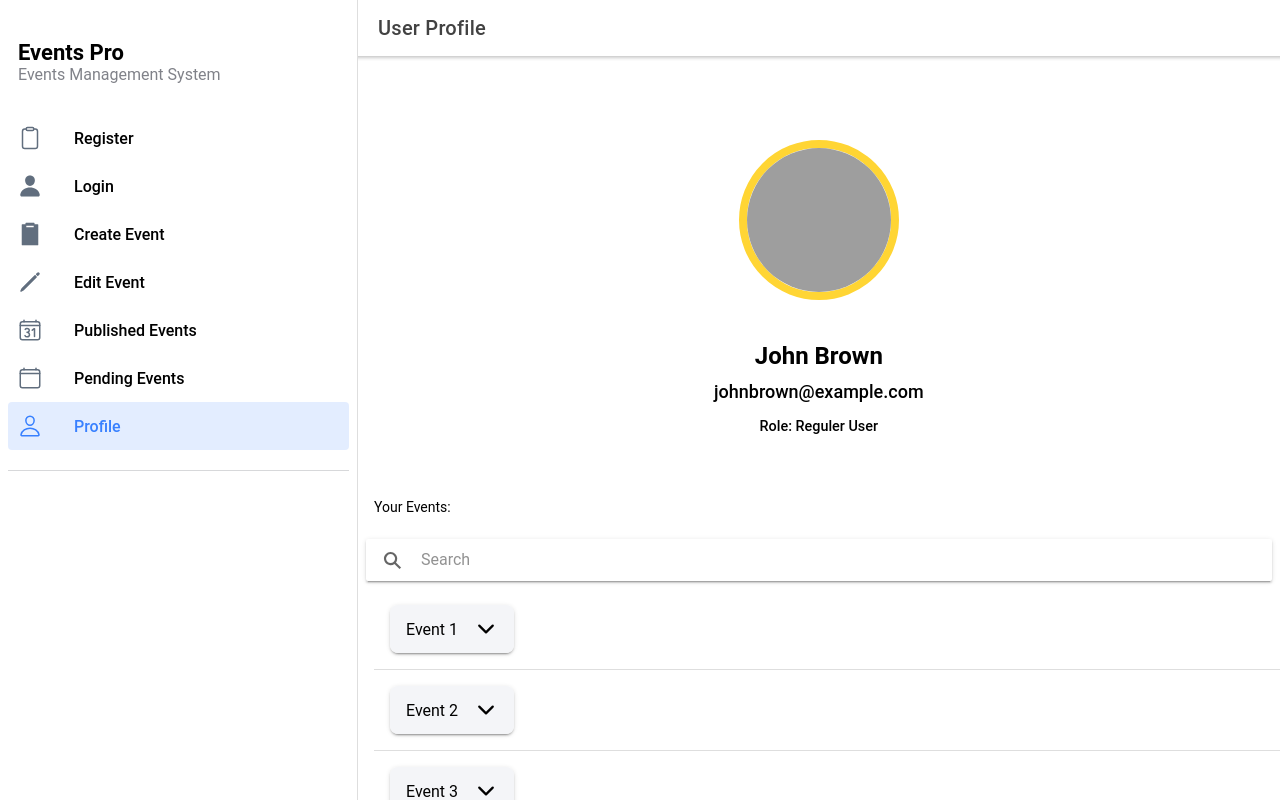
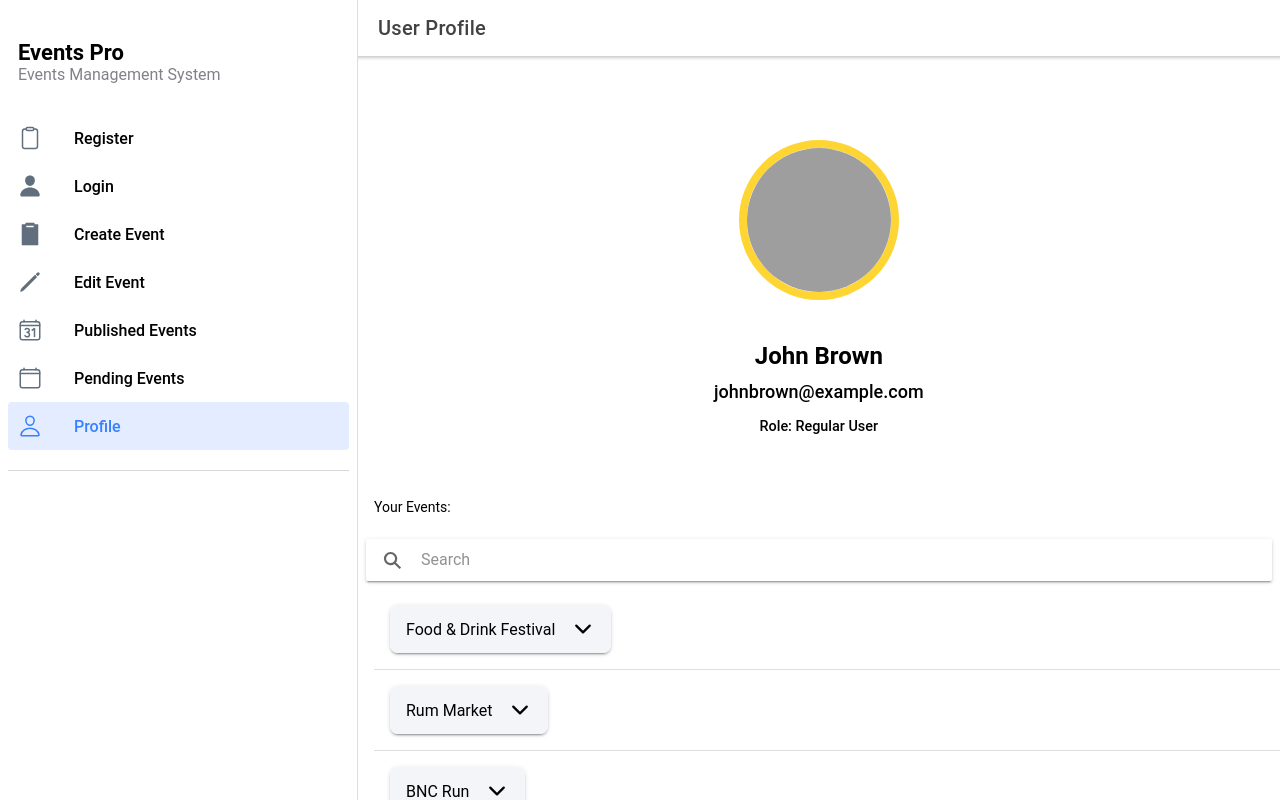
Before and after one commit to chrismartin4/scrum-cycle-9-demo, a React (Create React App) app: page /userprofile in a window 1280 px wide. Built offline with nearby package versions, Linux system fonts and the light colour scheme; grey boxes are pictures that could not be loaded.

Commit message:
Pages updated with json response format

```diff
--- /dev/null
+++ b/src/pages/allPublishedEvents.css
@@ -0,0 +1,6 @@
+.center {
+    display: block;
+    margin-left: auto;
+    margin-right: auto;
+    width: 50%;
+  }
--- a/src/pages/allPublishedEvents.tsx
+++ b/src/pages/allPublishedEvents.tsx
@@ -4,12 +4,12 @@ import ExploreContainer from '../components/ExploreContainer';
 import { useIonViewWillEnter } from '@ionic/react';
 // import axios from "../api/axiostoken";
 
-// import './Tab3.css';
+import './allPublishedEvents.css';
 
 const eventsList = [
-  { Event_id: 10, created_at: "Thu, 30 Jun 2022 12:56:22 GMT", desc: "Annual food festival with all of Jamaica's finest culinary treats", end_date: "Sat, 25 Jun 2022 17:50:00 GMT", flyer: "download_1.jpg", start_date: "Thu, 23 Jun 2022 12:50:00 GMT", status: "Published", title: "Food & Drink Festival", uid: 7, venue:"Kingston Kitchen", website_url: "foodfes.com"},
+  { Event_id: 10, created_at: "Thu, 30 Jun 2022 12:56:22 GMT", desc: "Annual food festival with all of Jamaica's finest culinary treats", end_date: "Sat, 25 Jun 2022 17:50:00 GMT", flyer: "party.png", start_date: "Thu, 23 Jun 2022 12:50:00 GMT", status: "Published", title: "Food & Drink Festival", uid: 7, venue:"Kingston Kitchen", website_url: "foodfes.com"},
   { Event_id: 11, created_at: "Thu, 30 Jun 2022 12:58:32 GMT", desc: "Jamaica's first rum festival", end_date: "Wed, 15 Jun 2022 15:56:00 GMT", flyer: "hm-hero.png", start_date: "Tue, 14 Jun 2022 12:56:00 GMT", status: "Published", title: "Rum Market", uid: 7, venue:"Appleton Estate", website_url: "rummarket.com"},
-  { Event_id: 12, created_at: "Thu, 30 Jun 2022 14:25:25 GMT", desc: "A run set by BNC for charity", end_date: "Thu, 30 Jun 2022 16:24:00 GMT", flyer: "download_3.jpg", start_date: "Thu, 30 Jun 2022 14:24:00 GMT", status: "Pending", title: "BNC Run", uid: 10, venue:"Kingston", website_url: "bncrun.com"}
+  { Event_id: 12, created_at: "Thu, 30 Jun 2022 14:25:25 GMT", desc: "A run set by BNC for charity", end_date: "Thu, 30 Jun 2022 16:24:00 GMT", flyer: "runmarathon.png", start_date: "Thu, 30 Jun 2022 14:24:00 GMT", status: "Pending", title: "BNC Run", uid: 10, venue:"Kingston", website_url: "bncrun.com"}
 ]
 
 const AllPublishedEvents: React.FC = () => {
@@ -63,7 +63,8 @@ const AllPublishedEvents: React.FC = () => {
                   <div className="ion-padding" slot="content">
                     <IonCard>
                       <IonCardHeader>
-                      <img src="assets/uploads/download_1.jpg" alt="image of event" ></img>
+                        <img src={'assets/uploads/'+event.flyer} className="center" alt={event.flyer}></img>
+                        <br></br>
                       {/* <img src="assets/uploads/"+{event.flyer} alt="image of event" ></img>                         */}
                         <IonCardTitle>{event.title}</IonCardTitle>
                       </IonCardHeader>
--- a/src/pages/pendingEvents.tsx
+++ b/src/pages/pendingEvents.tsx
@@ -5,12 +5,10 @@ import { IonContent, IonHeader, IonAccordionGroup, IonSearchbar, IonButtons, Ion
 import { useIonViewWillEnter } from '@ionic/react';
 import axios from "../api/axiostoken";
 
-const events = [
-  { id: 1, name: "Event 1" },
-  { id: 2, name: "Event 2" },
-  { id: 3, name: "Event 3" },
-  { id: 4, name: "Event 4" },
-  { id: 5, name: "Event 5" },
+const eventsList = [
+  { Event_id: 10, created_at: "Thu, 30 Jun 2022 12:56:22 GMT", desc: "Annual food festival with all of Jamaica's finest culinary treats", end_date: "Sat, 25 Jun 2022 17:50:00 GMT", flyer: "party.png", start_date: "Thu, 23 Jun 2022 12:50:00 GMT", status: "Published", title: "Food & Drink Festival", uid: 7, venue:"Kingston Kitchen", website_url: "foodfes.com"},
+  { Event_id: 11, created_at: "Thu, 30 Jun 2022 12:58:32 GMT", desc: "Jamaica's first rum festival", end_date: "Wed, 15 Jun 2022 15:56:00 GMT", flyer: "hm-hero.png", start_date: "Tue, 14 Jun 2022 12:56:00 GMT", status: "Published", title: "Rum Market", uid: 7, venue:"Appleton Estate", website_url: "rummarket.com"},
+  { Event_id: 12, created_at: "Thu, 30 Jun 2022 14:25:25 GMT", desc: "A run set by BNC for charity", end_date: "Thu, 30 Jun 2022 16:24:00 GMT", flyer: "runmarathon.png", start_date: "Thu, 30 Jun 2022 14:24:00 GMT", status: "Pending", title: "BNC Run", uid: 10, venue:"Kingston", website_url: "bncrun.com"}
 ]
 
 const PendingEvents: React.FC = () => {
@@ -71,7 +69,7 @@ const PendingEvents: React.FC = () => {
                   Search for events that are currently pending below:
           </IonCardContent>
           <IonSearchbar value={searchText} onIonChange={e => setSearchText(e.detail.value!)}></IonSearchbar>
-          {events.map((event) => (
+          {eventsList.map((event) => (
             <IonItem>
               <IonAccordionGroup expand="inset">
                 <IonAccordion toggleIconSlot="end">
@@ -81,12 +79,18 @@ const PendingEvents: React.FC = () => {
                   <div className="ion-padding" slot="content">
                     <IonCard>
                       <IonCardHeader>
-                        <img src="https://images.unsplash.com/photo-1542641728-6ca359b085f4?ixlib=rb-1.2.1&ixid=eyJhcHBfaWQiOjEyMDd9&w=1000&q=80" alt=''/>
-                        {/* <IonCardSubtitle>Card Subtitle</IonCardSubtitle> */}
+                        <img src={'assets/uploads/'+event.flyer} className="center" alt={event.flyer}></img>
+                        <br></br>
                         <IonCardTitle>{event.title}</IonCardTitle>
                       </IonCardHeader>
                       <IonCardContent>
-                      {event.desc}
+                      {event.desc} <br></br><br></br>
+                      <b>Venue:</b> {event.venue} <br></br>
+                      <b>Starts at:</b> {event.start_date} <br></br>
+                      <b>Ends at:</b> {event.end_date} <br></br>
+                      <b>Website:</b> {event.website_url} <br></br>
+                      <b>Event Status:</b> {event.status} <br></br>
+                      <b>Created at:</b> {event.created_at} by {event.uid} <br></br>
                       </IonCardContent>
                       <IonButton color="success" onClick={()=> handleApprove({event})}>Approve</IonButton>
                       <IonButton color="danger" onClick={()=> handleDeny({event})}>Deny</IonButton>
--- a/src/pages/userProfile.tsx
+++ b/src/pages/userProfile.tsx
@@ -5,13 +5,11 @@ import { IonButtons, IonButton, IonContent, IonHeader, IonMenuButton, IonSearchb
 // import ExploreContainer from '../components/ExploreContainer';
 import './userProfile.css';
 
-const events = [
-    { id: 1, name: "Event 1" },
-    { id: 2, name: "Event 2" },
-    { id: 3, name: "Event 3" },
-    { id: 4, name: "Event 4" },
-    { id: 5, name: "Event 5" },
-  ]
+const eventsList = [
+  { Event_id: 10, created_at: "Thu, 30 Jun 2022 12:56:22 GMT", desc: "Annual food festival with all of Jamaica's finest culinary treats", end_date: "Sat, 25 Jun 2022 17:50:00 GMT", flyer: "party.png", start_date: "Thu, 23 Jun 2022 12:50:00 GMT", status: "Published", title: "Food & Drink Festival", uid: 7, venue:"Kingston Kitchen", website_url: "foodfes.com"},
+  { Event_id: 11, created_at: "Thu, 30 Jun 2022 12:58:32 GMT", desc: "Jamaica's first rum festival", end_date: "Wed, 15 Jun 2022 15:56:00 GMT", flyer: "hm-hero.png", start_date: "Tue, 14 Jun 2022 12:56:00 GMT", status: "Published", title: "Rum Market", uid: 7, venue:"Appleton Estate", website_url: "rummarket.com"},
+  { Event_id: 12, created_at: "Thu, 30 Jun 2022 14:25:25 GMT", desc: "A run set by BNC for charity", end_date: "Thu, 30 Jun 2022 16:24:00 GMT", flyer: "runmarathon.png", start_date: "Thu, 30 Jun 2022 14:24:00 GMT", status: "Pending", title: "BNC Run", uid: 10, venue:"Kingston", website_url: "bncrun.com"}
+]
 
 const UserProfile: React.FC = () => {
 
@@ -44,7 +42,7 @@ const UserProfile: React.FC = () => {
         <div className="user-meta ion-text-center">
             <h3 className="username">John Brown</h3>
             <h5 className="useremail">johnbrown@example.com</h5>
-            <h6 className="userrole">Role: Reguler User</h6>
+            <h6 className="userrole">Role: Regular User</h6>
         </div>
         {/* <IonButton expand="full" color="primary">http://rogerfederer.com</IonButton>
         <IonButton expand="full" color="secondary">@RogerFederer on Twitter</IonButton>
@@ -56,23 +54,28 @@ const UserProfile: React.FC = () => {
                   Your Events:
           </IonCardContent>
           <IonSearchbar value={searchText} onIonChange={e => setSearchText(e.detail.value!)}></IonSearchbar>
-          {events.map((event) => (
+          {eventsList.map((event) => (
             <IonItem>
               <IonAccordionGroup expand="inset">
                 <IonAccordion toggleIconSlot="end">
-                  <IonItem key={event.id} slot="header" color="light">
-                    <IonLabel>{event.name}</IonLabel>
+                  <IonItem key={event.Event_id} slot="header" color="light">
+                    <IonLabel>{event.title}</IonLabel>
                   </IonItem>
                   <div className="ion-padding" slot="content">
                     <IonCard>
                       <IonCardHeader>
-                        <img src="https://images.unsplash.com/photo-1542641728-6ca359b085f4?ixlib=rb-1.2.1&ixid=eyJhcHBfaWQiOjEyMDd9&w=1000&q=80" alt=''/>
-                        {/* <IonCardSubtitle>Card Subtitle</IonCardSubtitle> */}
-                        <IonCardTitle>{event.name}</IonCardTitle>
+                        <img src={'assets/uploads/'+event.flyer} className="center" alt={event.flyer}></img>
+                        <br></br>
+                        <IonCardTitle>{event.title}</IonCardTitle>
                       </IonCardHeader>
                       <IonCardContent>
-                        Keep close to Nature's heart... and break clear away, once in awhile,
-                        and climb a mountain or spend a week in the woods. Wash your spirit clean.
+                      {event.desc} <br></br><br></br>
+                      <b>Venue:</b> {event.venue} <br></br>
+                      <b>Starts at:</b> {event.start_date} <br></br>
+                      <b>Ends at:</b> {event.end_date} <br></br>
+                      <b>Website:</b> {event.website_url} <br></br>
+                      <b>Event Status:</b> {event.status} <br></br>
+                      <b>Created at:</b> {event.created_at} by {event.uid} <br></br>
                       </IonCardContent>
                       <IonButton>Update</IonButton>
                       <IonButton color="danger">Delete</IonButton>
```
Also changed, not shown: public/assets/uploads/party.png (added), public/assets/uploads/runmarathon.png (added).
